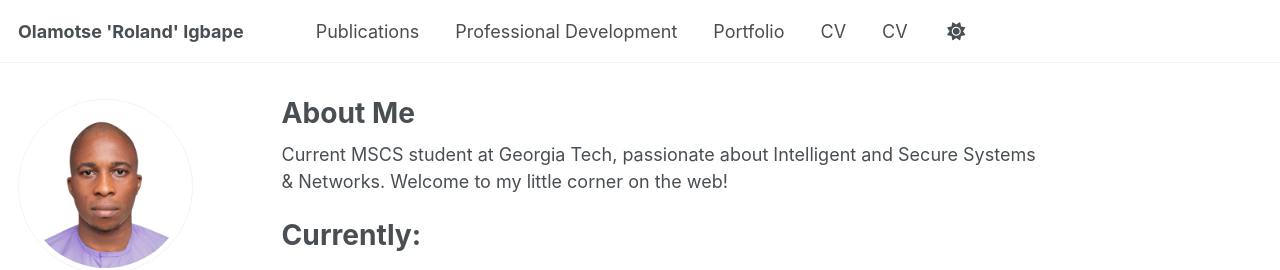
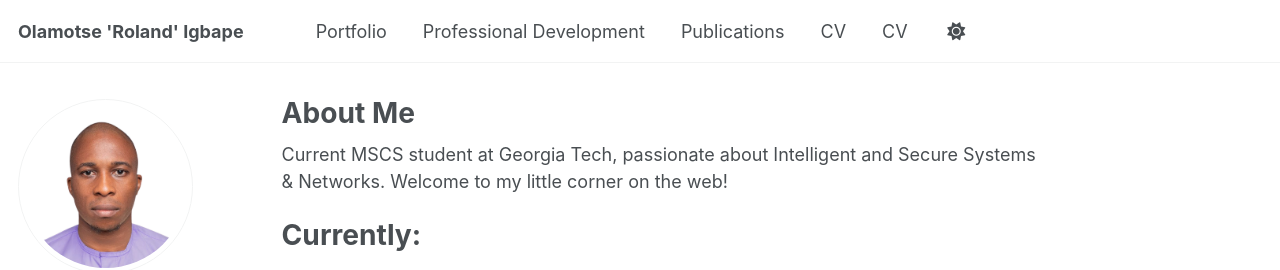
Before and after one commit to oigbape/oigbape.github.io, a Jekyll site: the page built from _pages/about.md, in a window 1280 px wide. Shown: the top 270 px of the page. Built offline with Jekyll 4.4.1, drawn with Linux system fonts in a browser that asks for light colours; some web fonts are replaced; part of the change alters nothing that is shown.

```diff
--- a/_data/navigation.yml
+++ b/_data/navigation.yml
@@ -8,26 +8,18 @@
 #      Markdown formatted page while the second is generated using JSON.
 
 main:
-  - title: "Publications"
-    url: /publications/
+
+  - title: "Portfolio"
+    url: /portfolio/
 
   - title: "Professional Development"
     url: /professional-development/
 
- # - title: "Teaching"
- #   url: /teaching/
-
-  - title: "Portfolio"
-    url: /portfolio/
-
-  #- title: "Blog Posts"
-  #  url: /year-archive/
+  - title: "Publications"
+    url: /publications/
 
   - title: "CV"
     url: /cv/
 
   - title: "CV"
     url: /cv-json/
-
-  #- title: "Guide"
-  #  url: /markdown/
```
